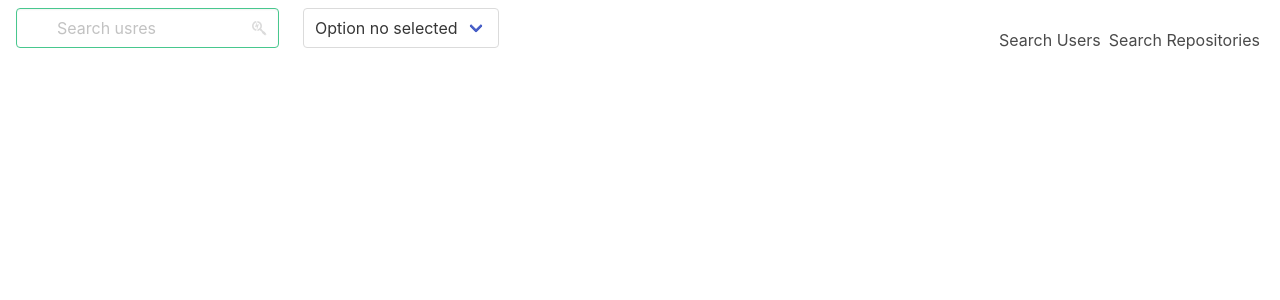
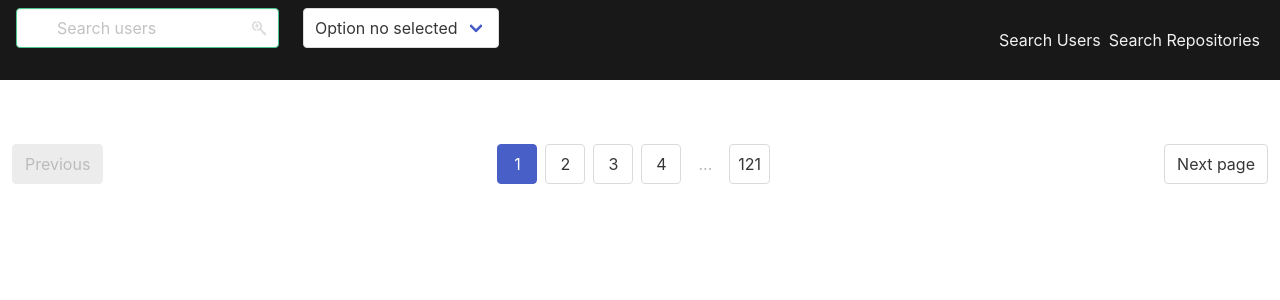
Before and after one commit to JavierGMo/testzebrands, a Next.js app: page /search/users in a window 1280 px wide. Shown: the top 300 px of the page. Built offline with nearby package versions, Linux system fonts and the light colour scheme.

Commit message:
global styles

```diff
--- a/components/NavBar.tsx
+++ b/components/NavBar.tsx
@@ -18,17 +18,10 @@ type NavBarProps = {
     actionForSearch?: ()=>void;
 };
 
-const options = [
-    {
-        value: 'a',
-        text: 'Hola'
-    },
-    {
-        value: 'b',
-        text: 'Adios'
-    },
-
-];
+const navStyle = {
+    backgroundColor: '#181818',
+    color: '#F2F2F2'
+};
 
 export function NavBar({
     showSearchInput,
@@ -64,7 +57,7 @@ export function NavBar({
     }, []);
 
     return (
-        <nav className="level is-flex px-4 py-2">
+        <nav className="level is-flex px-4 py-2" style={navStyle}>
             {
                 showSearchInput && (
                     <div className="columns">
--- a/components/information/OwnerInformation.tsx
+++ b/components/information/OwnerInformation.tsx
@@ -10,8 +10,7 @@ type OwnerInformationProps = {
 };
 
 const dividerStyle = {
-    borderTop: '1px solid hsl(0, 0%, 71%)',
-
+    borderTop: '1px solid hsl(0, 0%, 71%)'
 };
 
 export function OwnerInformation({ avatar, name, userNameLogin, linkUserOnGitHub }: OwnerInformationProps) {
--- a/components/menus/MenuSelect.tsx
+++ b/components/menus/MenuSelect.tsx
@@ -24,6 +24,11 @@ export function MenuSelect({ className, initialText, options, onChange, value }:
             <select
                 value={value}
                 onChange={onChange}
+                onKeyUp={(e)=>{
+                    // TODO Agregar un evento enter aqui
+                    console.log(e);
+
+                }}
             >
                 <option value="">{ initialText??'Option no selected' }</option>
                 {
--- a/pages/search/users/index.tsx
+++ b/pages/search/users/index.tsx
@@ -7,6 +7,7 @@ import { selectSearchFilterForUsers } from "lib/utils/utils";
 import { UsersRequest } from "classes/request/UsersRequest";
 import { useState } from "react";
 import { ItemUser } from "types/DataFromGitHubTypes";
+import { SimplePagination } from "components/pagination/SimplePagination";
 
 
 const opt = [
@@ -40,6 +41,7 @@ export default function SearchUsers(){
     const searches = useSelector((state: RootState)=> state.shearches.value);
     const menuOptionSearch = useSelector((state: RootState) => state.menuOptionSearch.value);
 
+    const [currentPage, setCurrentPage] = useState(1);
     const [userFromGitHub, setUserFromGitHub] = useState<Array<ItemUser>>([]);
 
     const actionGetUsers = () => {
@@ -75,7 +77,7 @@ export default function SearchUsers(){
     return (
         <SearchLayout
             optionsForSearch={opt}
-            placeholderSearch="Search usres"
+            placeholderSearch="Search users"
             actionForSearch={actionGetUsers}
         >
             <div className="columns is-multiline is-centered is-3 is-gapless">
@@ -95,6 +97,13 @@ export default function SearchUsers(){
                     })
                 }
             </div>
+            <SimplePagination
+                onPageChange={page=>setCurrentPage(page)}
+                totalItems={1210}
+                pageSize={10}
+                currentPage={currentPage}
+                siblingCount={1}
+            />
         </SearchLayout>
     );
 };
--- a/styles/globals.css
+++ b/styles/globals.css
@@ -20,7 +20,7 @@ a {
     color-scheme: dark;
   }
   body {
-    color: white;
-    background: black;
+    color: #181818;
+    background: #F2F2F2;
   }
 }
```
